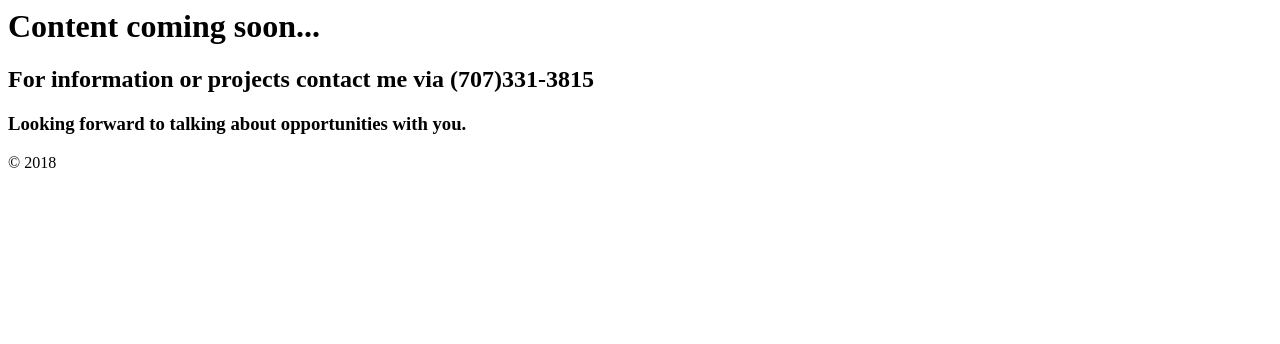
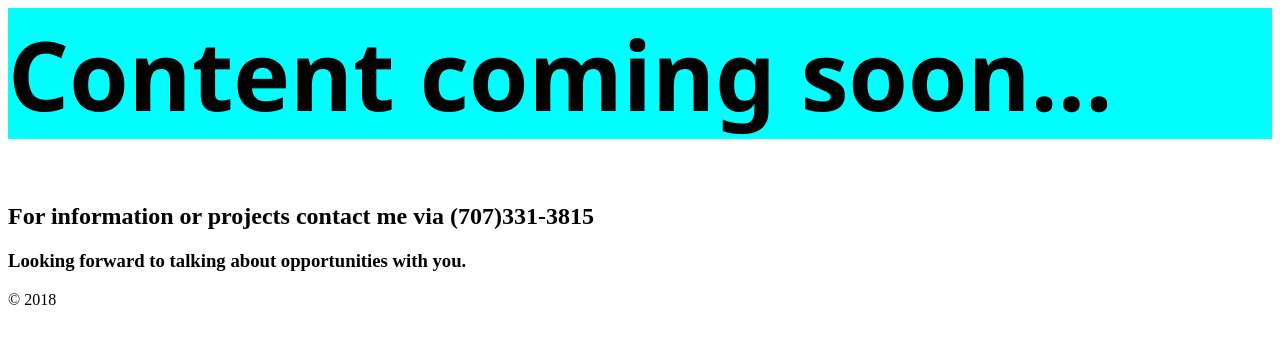
Before and after one commit to talithawesson/layeredcreativestudio, a plain HTML site: page index.html in a window 1280 px wide. Drawn offline with Linux system fonts and the light colour scheme.

Commit message:
linking main.css to html

```diff
--- a/index.html
+++ b/index.html
@@ -4,6 +4,7 @@
     <meta name="viewport" content="width=device-width, initial-scale=1.0">
     <meta http-equiv="X-UA-Compatible" content="ie=edge">
     <title>Layered Creative Studio</title>
+    <link rel="stylesheet" href="./styles/main.css">
 </head>
 <body>
     <h1>
```
